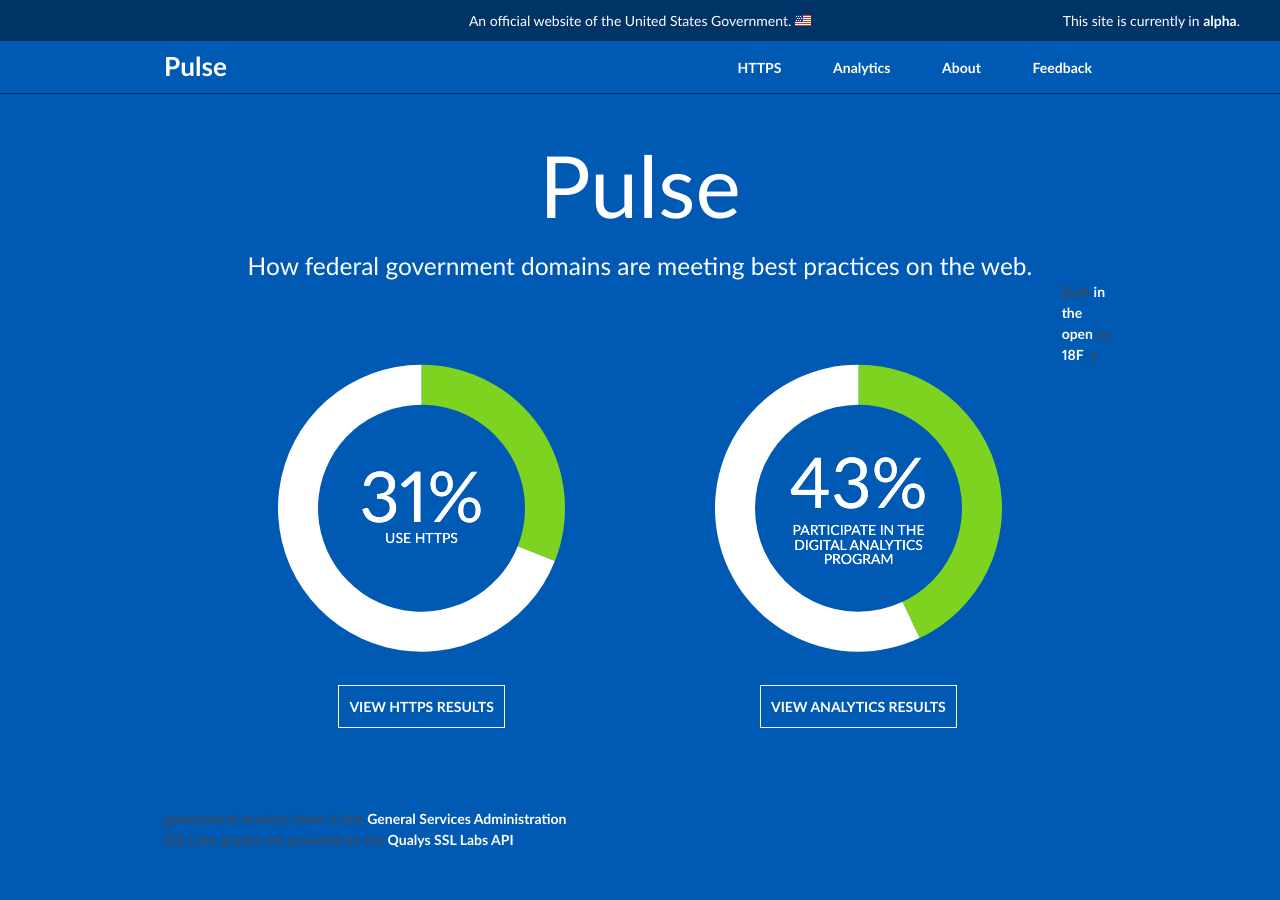
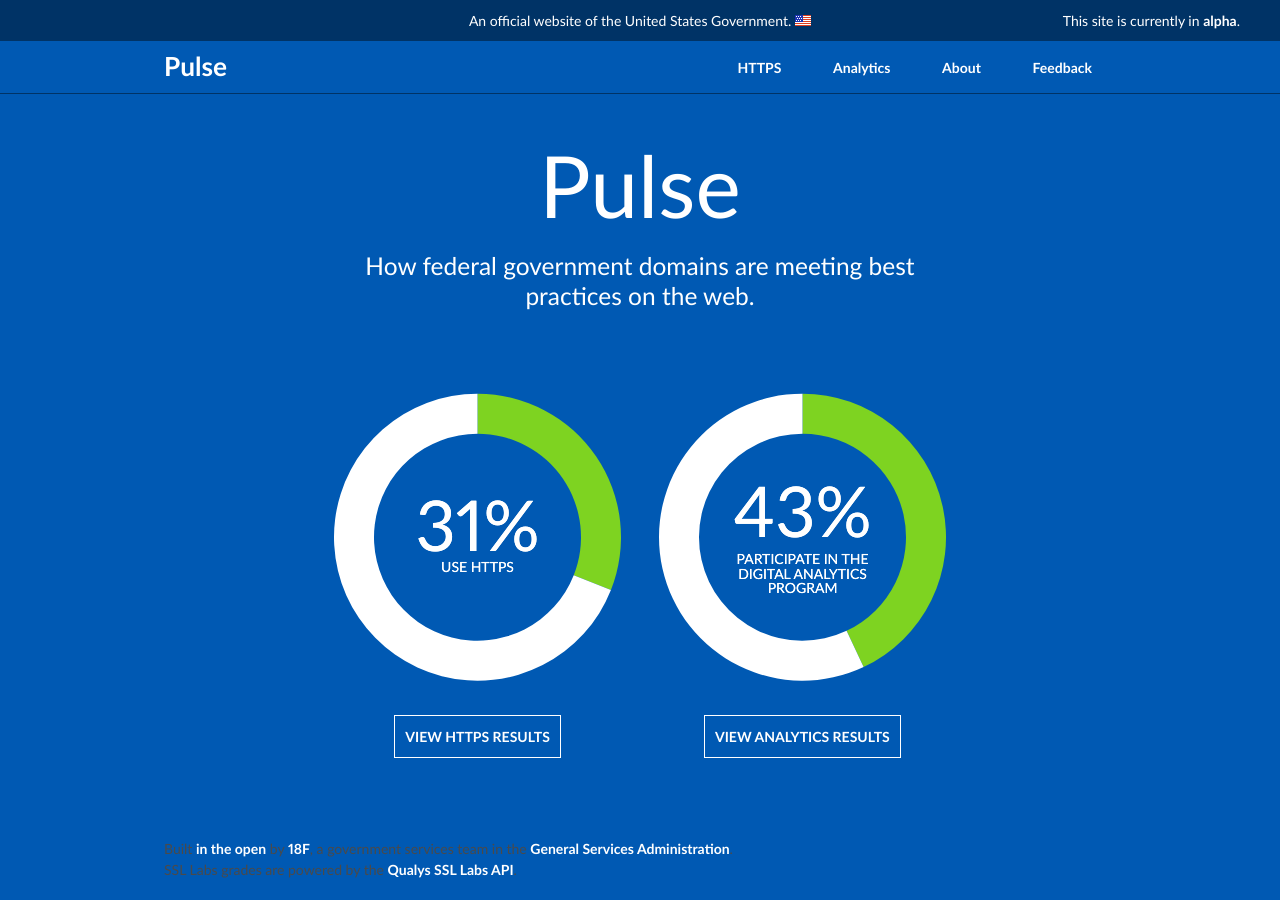
Before and after one commit to 18F/pulse, a Jekyll site: the page built from pages/index.html, in a window 1280 px wide. Built offline with Jekyll 4.4.1, drawn with Linux system fonts in a browser that asks for light colours; Markdown is read by kramdown in place of the engine named in the settings.

Commit message:
Adding wrapper class to index.html.

```diff
--- a/pages/index.html
+++ b/pages/index.html
@@ -3,12 +3,12 @@ layout: default
 id: home
 permalink: /
 ---
+<div class="wrapper">
   <div class="hero">
   	<h2>{{ site.name }}</h2>
   	<h3>{{ site.description }}</h3>
   </div>
 
-<!-- POSSIBLE TODO: Modularize the code so that we have one donut chart file to rule them all. Vars can be passed in to change the values represented. -->
   <div id="results">
     <div class="https">
     	<div class="https_chart"
@@ -25,3 +25,4 @@ permalink: /
       <a href="/analytics/domains/" class="button">View Analytics Results</a>
     </div>
   </div>
+</div>
```
Lines whose indentation alone changed are shown as unchanged.
